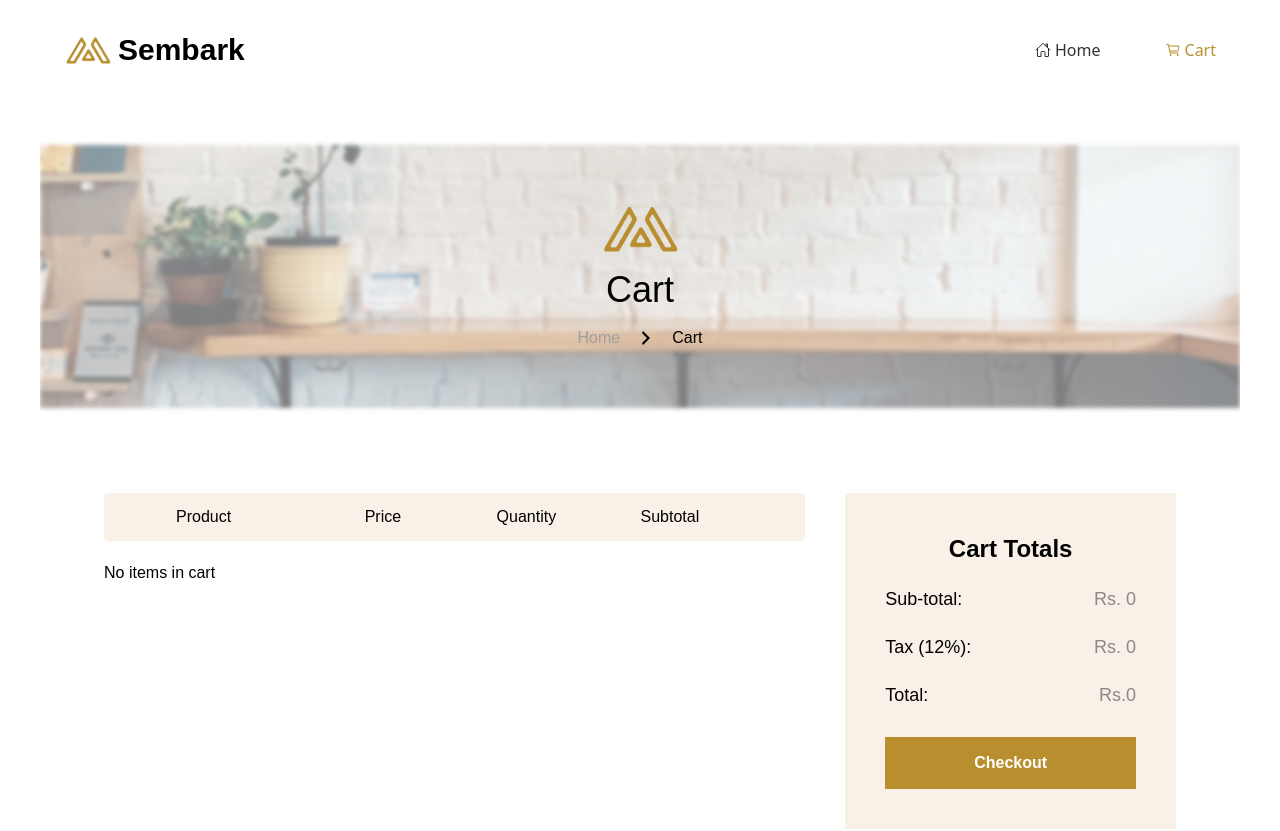
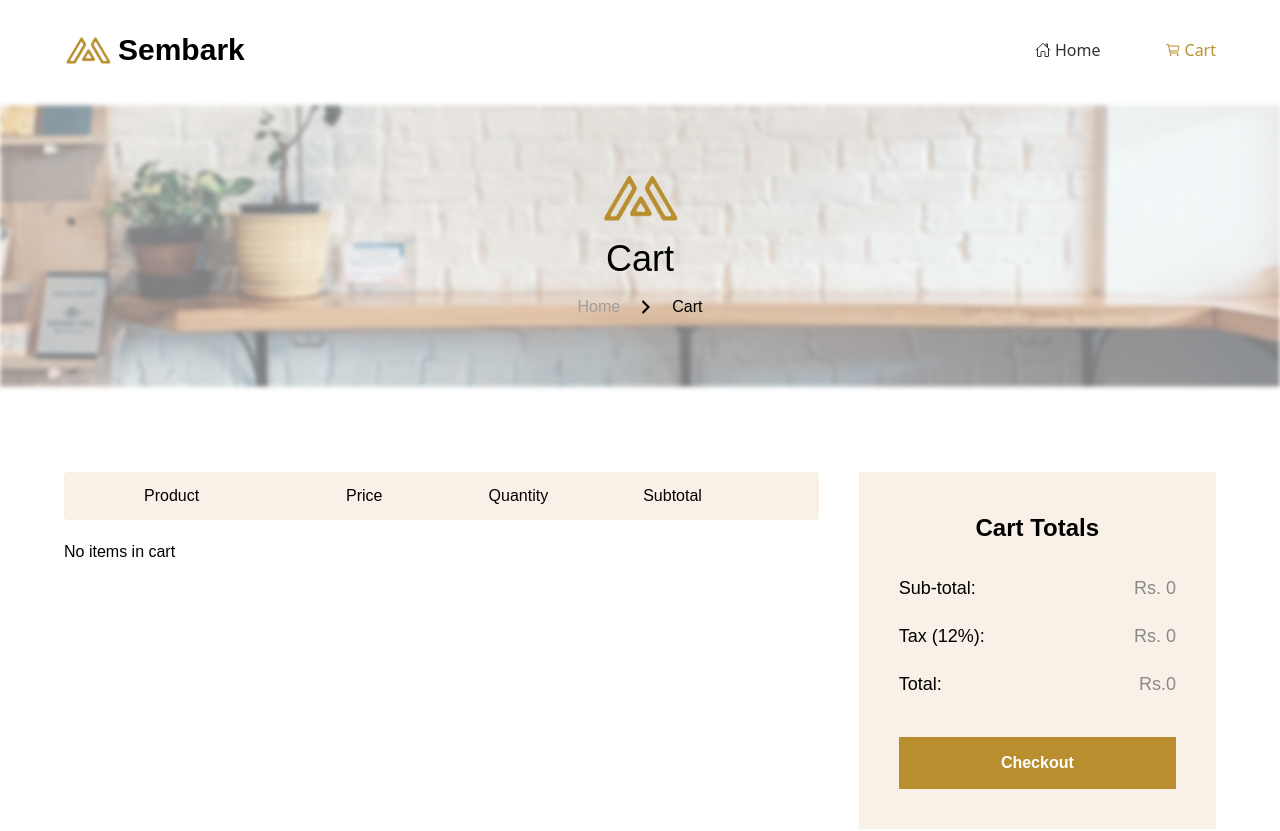
Before and after one commit to arora-jasjot/sembark-shop, a React (Vite) app: page /cart in a window 1280 px wide. Shown: the top 831 px of the page. Built offline with nearby package versions, Linux system fonts and the light colour scheme; no server answers.

Commit message:
fix: exgtra padding removed

```diff
--- a/src/pages/Cart.tsx
+++ b/src/pages/Cart.tsx
@@ -25,7 +25,6 @@ const Cart = () => {
       animate="animate"
       exit="exit"
       transition={{ duration: 0.4, ease: "easeInOut" }}
-      className="p-10"
     >
         <div className="relative w-full mt-[100px]">
             <div className="w-full h-fit relative">
--- a/src/pages/Home.tsx
+++ b/src/pages/Home.tsx
@@ -52,7 +52,6 @@ const Home = () => {
       animate="animate"
       exit="exit"
       transition={{ duration: 0.4, ease: "easeInOut" }}
-      className="p-10"
     >
     <div className="relative w-full">
       <Banner />
--- a/src/pages/ProductDetails.tsx
+++ b/src/pages/ProductDetails.tsx
@@ -48,7 +48,6 @@ const ProductDetails = () => {
       animate="animate"
       exit="exit"
       transition={{ duration: 0.4, ease: "easeInOut" }}
-      className="p-10"
     >
       <div className="relative w-full mt-[100px]">
         <BreadcrumbsMenu />
```
